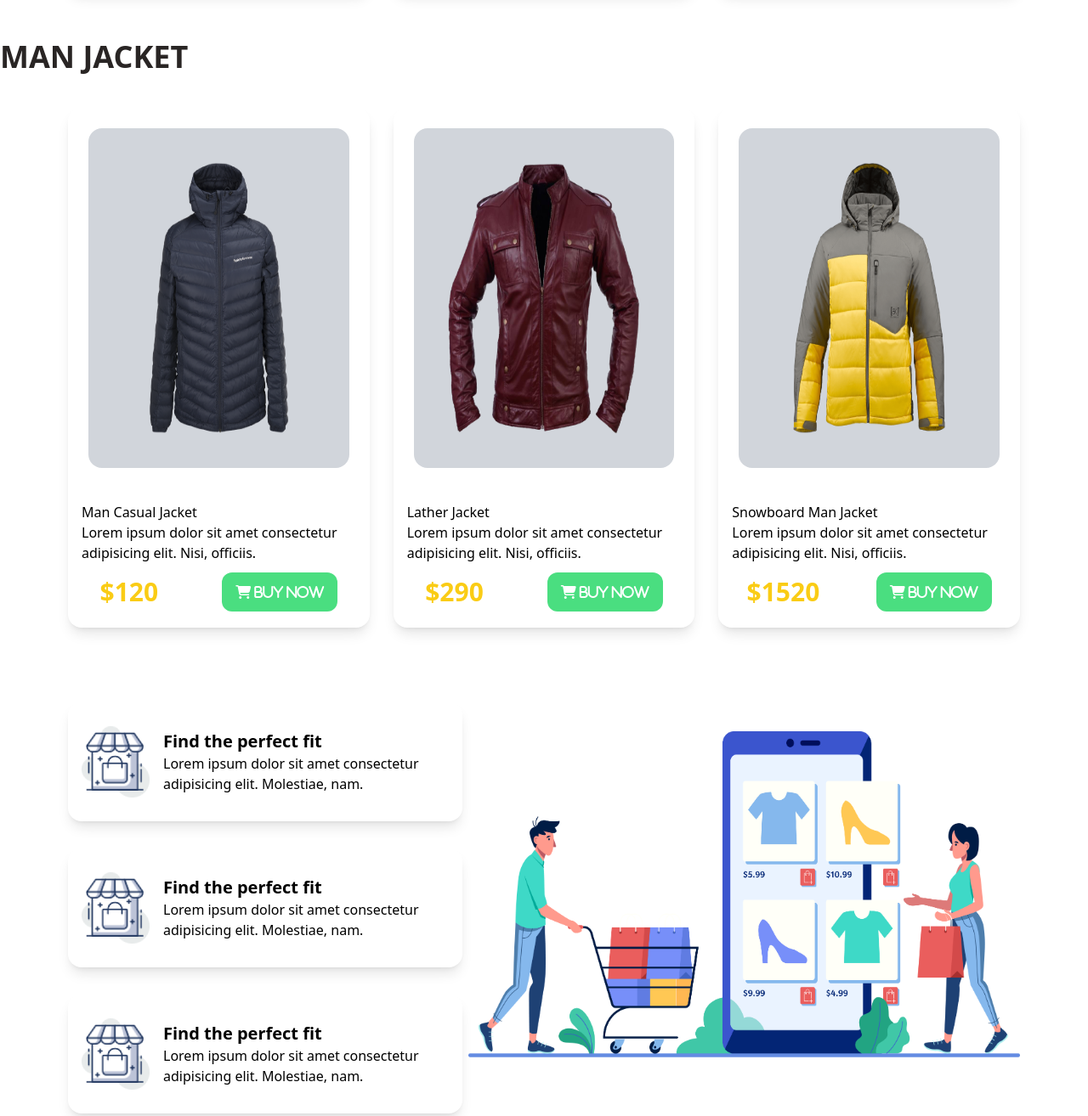
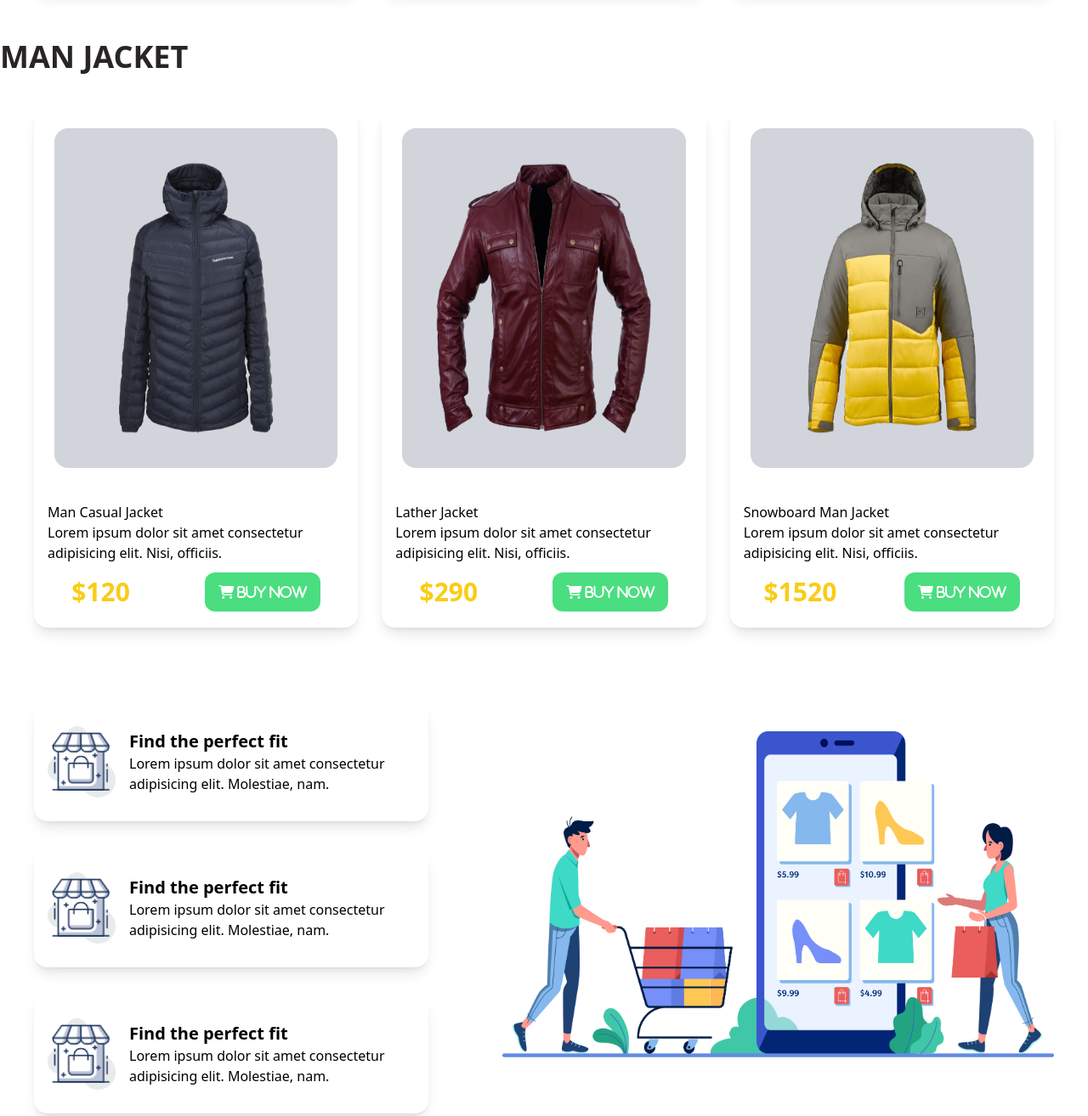
Before and after one commit to SanjidArsann/Rapssa-Fashion, a plain HTML site: page index.html in a window 1280 px wide. Shown: the part 1340-2654 px from the top of the page at 85% size. Drawn offline with nearby package versions, Linux system fonts and the light colour scheme.

Commit message:
almost done

```diff
--- a/index.html
+++ b/index.html
@@ -38,7 +38,7 @@
         <!-- woman jacket -->
         <section class="container mx-auto mt-14">
             <h1 class="uppercase text-stone-800 font-bold text-4xl">Woman Jacket</h1>
-            <div class="grid grid-cols-3 gap-7 mt-10 mx-20">
+            <div class="grid grid-cols-3 gap-7 mt-10 mx-10">
                 <div class="rounded-2xl shadow-lg">
                     <div class="flex justify-center p-10 bg-gray-300 m-6 rounded-2xl">
                         <img class="h-80" src="images/jacket-1.png" alt="">
@@ -89,7 +89,7 @@
         <!-- Man jacket -->
         <section class="container mx-auto mt-14">
             <h1 class="uppercase text-stone-800 font-bold text-4xl">Man Jacket</h1>
-            <div class="grid grid-cols-3 gap-7 mt-10 mx-20">
+            <div class="grid grid-cols-3 gap-7 mt-10 mx-10">
                 <div class="rounded-2xl shadow-lg">
                     <div class="flex justify-center p-10 bg-gray-300 m-6 rounded-2xl">
                         <img class="h-80" src="images/jacket-6.png" alt="">
@@ -139,7 +139,7 @@
         </section>
         <!-- Service Section -->
         <section class="container mt-14 mb-24 mx-auto">
-            <div class="flex justify-between items-center mx-20">
+            <div class="flex justify-between items-center mx-10">
                 <div>
                     <div class="flex items-center rounded-2xl shadow-lg p-4 mt-8">
                         <div>
```
